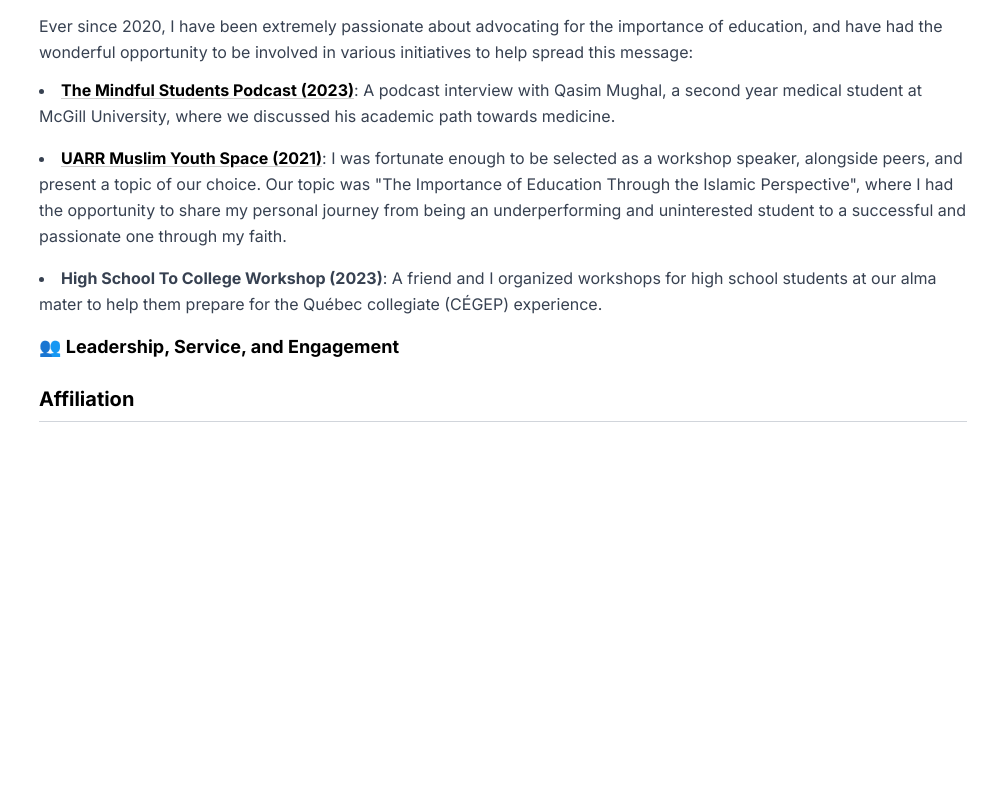
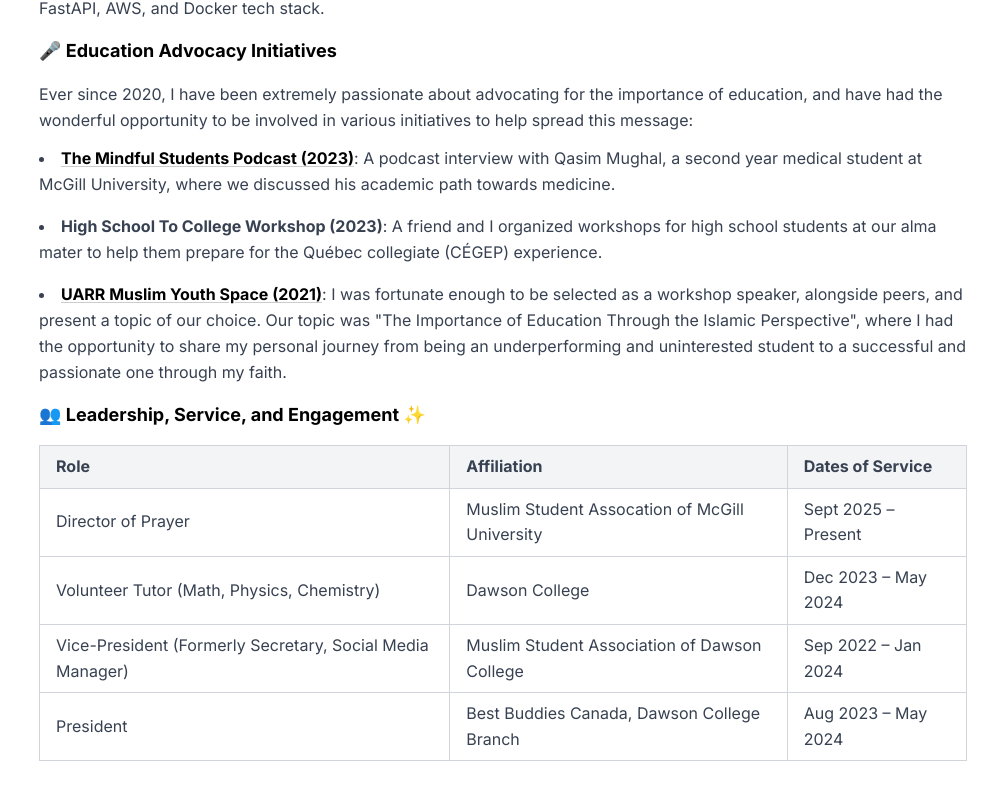
Before and after one commit to rayyankhan47/Rayyan-Khan-Portfolio, a React (Vite) app: page / in a window 1280 px wide. Shown: the part 1334-2134 px from the top of the page, without its empty margins (289-1280 px from the left). Before the commit the page ends 1836 px from the top, so only its background shows below. Built offline with nearby package versions, Linux system fonts and the light colour scheme.

Commit message:
Finished Leadership, Service, and Engagement section

```diff
--- a/src/pages/Home.tsx
+++ b/src/pages/Home.tsx
@@ -19,7 +19,7 @@
               Rayyan Ahmed Khan
             </h1>
             <p className="text-sm text-gray-700 leading-relaxed text-left">
-              Software Engineer Intern @ Quantolio | Honours Mathematics & Computer Science @ McGill University
+              SWE Intern @ Quantolio | Honours Mathematics & Computer Science @ McGill University | Montreal, Canada
             </p>
           </div>
 
@@ -121,6 +121,9 @@
                 <p className="text-gray-700 leading-relaxed">
                   I am currently pursuing a Bachelor of Science (B.Sc.) in Honours Computer Science and Mathematics at <a target="_blank" rel="noopener noreferrer" href="https://www.mcgill.ca/">McGill University</a>, with an expected graduation date of May 2028.
                 </p>
+                <p className="text-gray-700 leading-relaxed">
+                I am also currently working as a Software Engineer Intern at <a target="_blank" rel="noopener noreferrer" href="https://www.quantolio.com/">Quantolio</a>, where I am working with a Next.js, TypeScript, FastAPI, AWS, and Docker tech stack.
+                </p>
 
                 <h3 className="font-bold text-lg mb-2">🎤 Education Advocacy Initiatives</h3>
                 <p className="text-gray-700 leading-relaxed">
@@ -130,28 +133,57 @@
                         <a target="_blank" rel="noopener noreferrer" href="https://www.youtube.com/watch?v=3QA8cwoKIoY"><b>The Mindful Students Podcast (2023)</b></a>: A podcast interview with Qasim Mughal, a second year medical student at McGill University, where we discussed his academic path towards medicine.
                     </li>
                     <li>
+                      <b>High School To College Workshop (2023)</b>: A friend and I organized workshops for high school students at our alma mater to help them prepare for the Québec collegiate (CÉGEP) experience.
+                    </li>
+                    <li>
                       <a target="_blank" rel="noopener noreferrer" href="https://www.instagram.com/muslimyouthspace_uarr/"><b>UARR Muslim Youth Space (2021)</b></a>: I was fortunate enough to be selected as a workshop speaker, alongside peers, and present a topic of our choice.
                       Our topic was "The Importance of Education Through the Islamic Perspective", where I had the opportunity to share my personal journey from being an underperforming and uninterested student to a successful and passionate one through my faith.
-                    </li>
-                    <li>
-                      <b>High School To College Workshop (2023)</b>: A friend and I organized workshops for high school students at our alma mater to help them prepare for the Québec collegiate (CÉGEP) experience.
                     </li>
                   </ul>
                 </p>
 
-                <h3 className="font-bold text-lg mb-2">👥 Leadership, Service, and Engagement</h3>
-                <p className="text-gray-700 leading-relaxed">
-
-                </p>
-              </div>
-            </div>
-
-            {/* Affiliation Section */}
-            <div>
-              <h2 className="font-bold text-xl mb-2">Affiliation</h2>
-              <div className="border-b border-gray-300 mb-4"></div>
-              <div className="flex gap-6 flex-wrap">
-                {/* Add your 4 logos here */}
+                <h3 className="font-bold text-lg mb-4">👥 Leadership, Service, and Engagement ✨</h3>
+                <div className="overflow-x-auto">
+                  <table className="w-full border-collapse border border-gray-300">
+                    <thead>
+                      <tr className="bg-gray-100">
+                        <th className="border border-gray-300 px-4 py-2 text-left font-bold text-gray-700">Role</th>
+                        <th className="border border-gray-300 px-4 py-2 text-left font-bold text-gray-700">Affiliation</th>
+                        <th className="border border-gray-300 px-4 py-2 text-left font-bold text-gray-700">Dates of Service</th>
+                      </tr>
+                    </thead>
+                    <tbody>
+                      <tr>
+                        <td className="border border-gray-300 px-4 py-2 text-gray-700">
+                          Director of Prayer
+                        </td>
+                        <td className="border border-gray-300 px-4 py-2 text-gray-700">Muslim Student Assocation of McGill University</td>
+                        <td className="border border-gray-300 px-4 py-2 text-gray-700">Sept 2025 – Present</td>
+                      </tr>
+                      <tr>
+                        <td className="border border-gray-300 px-4 py-2 text-gray-700">
+                          Volunteer Tutor (Math, Physics, Chemistry)
+                        </td>
+                        <td className="border border-gray-300 px-4 py-2 text-gray-700">Dawson College</td>
+                        <td className="border border-gray-300 px-4 py-2 text-gray-700">Dec 2023 – May 2024</td>
+                      </tr>
+                      <tr>
+                        <td className="border border-gray-300 px-4 py-2 text-gray-700">
+                          Vice-President (Formerly Secretary, Social Media Manager)
+                        </td>
+                        <td className="border border-gray-300 px-4 py-2 text-gray-700">Muslim Student Association of Dawson College</td>
+                        <td className="border border-gray-300 px-4 py-2 text-gray-700">Sep 2022 – Jan 2024</td>
+                      </tr>
+                      <tr>
+                        <td className="border border-gray-300 px-4 py-2 text-gray-700">
+                          President
+                        </td>
+                        <td className="border border-gray-300 px-4 py-2 text-gray-700">Best Buddies Canada, Dawson College Branch</td>
+                        <td className="border border-gray-300 px-4 py-2 text-gray-700">Aug 2023 – May 2024</td>
+                      </tr>
+                    </tbody>
+                  </table>
+                </div>
               </div>
             </div>
           </div>
```
